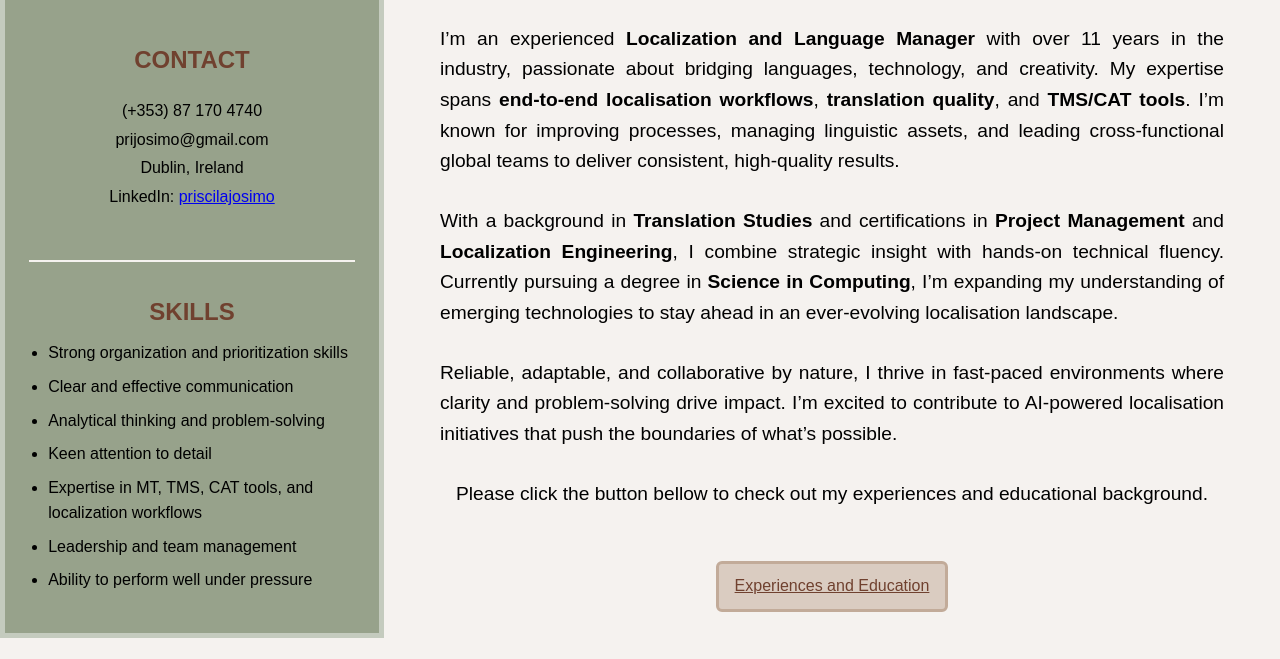
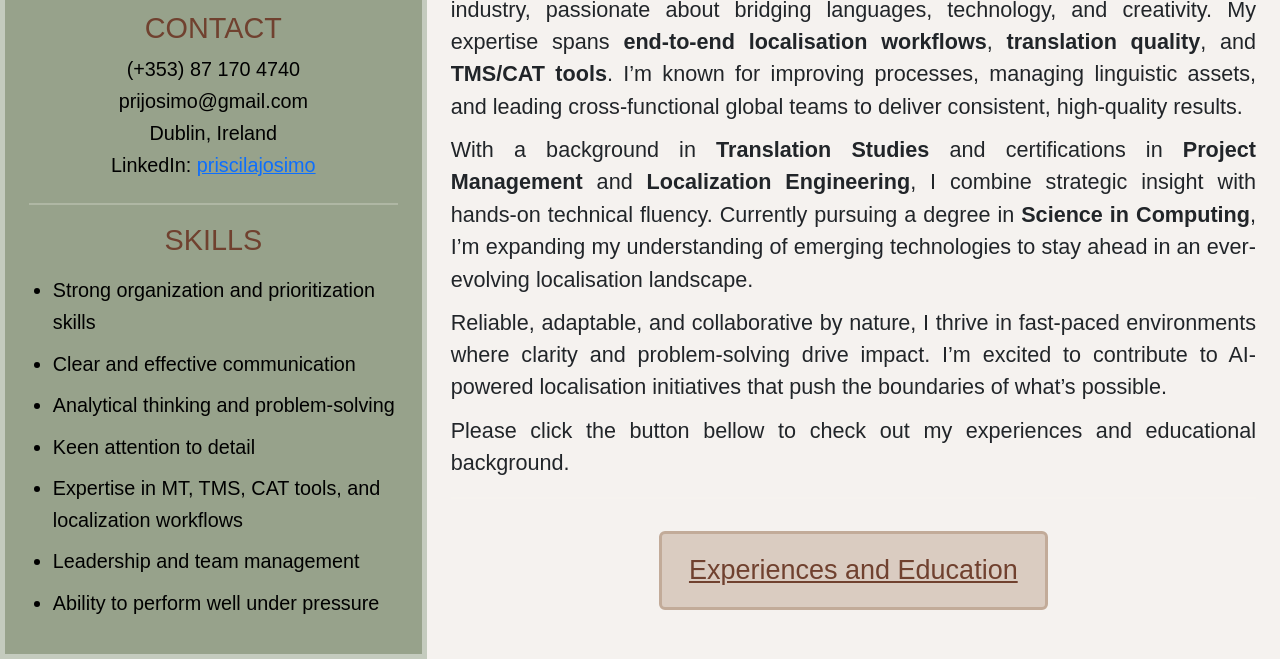
Before and after one commit to prijosimo/prijosimo.github.io, a plain HTML site: page index.html in a window 1280 px wide. Shown: the part 248-907 px from the top of the page. Before the commit the page ends 886 px from the top, so only its background shows below. Drawn offline with nearby package versions, Linux system fonts and the light colour scheme.

Commit message:
Applied Bootstrap Grid

```diff
--- a/index.html
+++ b/index.html
@@ -2,11 +2,14 @@
 <html>
 	<head>
 		<title>Priscila Jósimo - About me</title>
+		<link href="https://cdn.jsdelivr.net/npm/bootstrap@5.3.8/dist/css/bootstrap.min.css" rel="stylesheet" integrity="sha384-sRIl4kxILFvY47J16cr9ZwB07vP4J8+LH7qKQnuqkuIAvNWLzeN8tE5YBujZqJLB" crossorigin="anonymous">
+		<script src="https://cdn.jsdelivr.net/npm/bootstrap@5.3.8/dist/js/bootstrap.bundle.min.js" integrity="sha384-FKyoEForCGlyvwx9Hj09JcYn3nv7wiPVlz7YYwJrWVcXK/BmnVDxM+D2scQbITxI" crossorigin="anonymous"></script>
 		<link rel="stylesheet" href="styles/style.css"/>
 	</head>
 	<body>
-		<div class="container">
-			<div class="leftPanel">
+		<div class="container-fluid">
+			<div class="row">
+				<div class="col-lg-4 leftColumn">
 					<img src="images/pkrahl.jpg" alt="Priscila Jósimo profile picture" class="profile">
 					<h2>CONTACT</h2>
 						<div class="contactText">
@@ -27,7 +30,7 @@
 							<li>Ability to perform well under pressure</li>
 						</ul>
 				</div>
-			<div class="rightPanel">
+				<div class="col-lg-8 p-4">
 					<h1>Priscila Jósimo</h1>
 					<h2 class="locman">Localization Manager</h2>
 					<h2 class="aboutMe">ABOUT ME</h2>
@@ -36,7 +39,10 @@
 					<p class="summary">Reliable, adaptable, and collaborative by nature, I thrive in fast-paced environments where clarity and problem-solving drive impact. I’m excited to contribute to AI-powered localisation initiatives that push the boundaries of what’s possible.</p>
 					<p class="summary">Please click the button bellow to check out my experiences and educational background.</p>
 					<hr>
+					<div class="centerButton">
 					<a href="more/experiences.html" class="actionButton">Experiences and Education</a>
+					</div>
+				</div>
 			</div>
 		</div>
 	</body>
--- a/styles/style.css
+++ b/styles/style.css
@@ -2,7 +2,9 @@ body {
   background-color: #F5F2EF;
   font-family: 'Source Sans Pro', sans-serif;
   margin: 0;
+  font-size: 18px;
 }
+
 
 .container {
   display: flex;
@@ -10,33 +12,15 @@ body {
   height: 100%;
 }
 
-.leftPanel {
-  width: 30%;
+.leftColumn {
   background-color: #97A28B;
-  padding: 2em 1.5em;
-  display: flex;
-  flex-direction: column;
-  align-items: center;
-  box-sizing: border-box;
   border: 5px solid #C4CBBE;
-}
-
-.rightPanel {
-  width: 70%;
-  padding-top: 0.5em;
-  padding-right: 3.5em;
-  padding-bottom: 1em;
-  padding-left: 3.5em;
-  box-sizing: border-box;
-  display: flex;
-  flex-direction: column;
-  align-items: center;
-  text-align: justify;
-  line-height: 1.6;
+  text-align: center;
+  padding: 1.5rem; /* Equivalent to Bootstrap's p-4 */
 }
 
 .profile {
-  width: 75%;
+  width: 65%;
   border-radius: 20%;
   margin-bottom: 2em;
   border: 5px solid #3B4134;
@@ -53,7 +37,7 @@ h1 {
 
 h2 {
   color: #70412F;
-  font-size: 1.5em;
+  font-size: 1.6em;
   margin-bottom: 0.6em;
   text-align: center;
   width: 100%;
@@ -71,16 +55,17 @@ h2 {
 .summary{
   font-size: 1.2em;
   margin-bottom: 0.5em;
+  text-align: justify;
 }
 
 .aboutMe{
-  font-size: 1.5em;
+  font-size: 1.6em;
 }
 
 .contactText {
   width: 100%;
   text-align: center;
-  font-size: 1em;
+  font-size: 1.1em;
   color: black;
   line-height: 0.8;
   margin-bottom: 1.5em;
@@ -97,7 +82,7 @@ hr {
 .myUL {
   padding-left: 1.2em;
   text-align: left;
-  font-size: 1em;
+  font-size: 1.1em;
   color: black;
   line-height: 1.6;
   margin: 0;
@@ -117,9 +102,14 @@ hr {
   background-color: #DACCC1;
   border: 3px solid #C2AB99;
   color: #70412F;
-  font-size: 1em;
+  font-size: 1.5em;
   border-radius: 6px;
   transition: background-color 0.3s ease;
+}
+
+.centerButton {
+  display: flex;
+  justify-content: center;
 }
 
 .actionButton:hover {
@@ -131,12 +121,12 @@ hr {
     font-size: 90%;
   }
 
-  .container {
-    flex-direction: column;
+  .leftColumn {
+    width: 100%;
+    text-align: left;
   }
 
-  .leftPanel {
-    width: 100%;
-    align-items: flex-start;
+  .rightColumn {
+    padding: 1rem;
   }
 }
```
Lines whose indentation alone changed are shown as unchanged.
